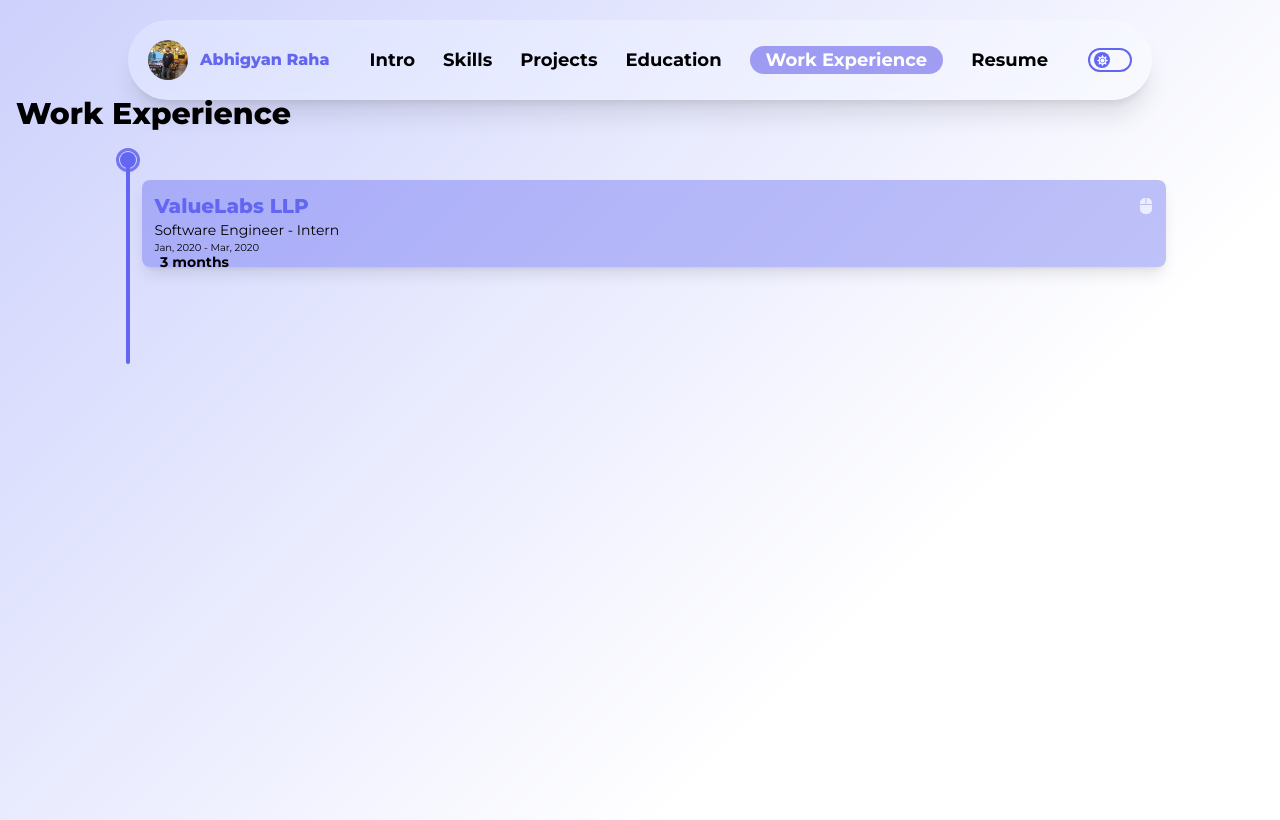
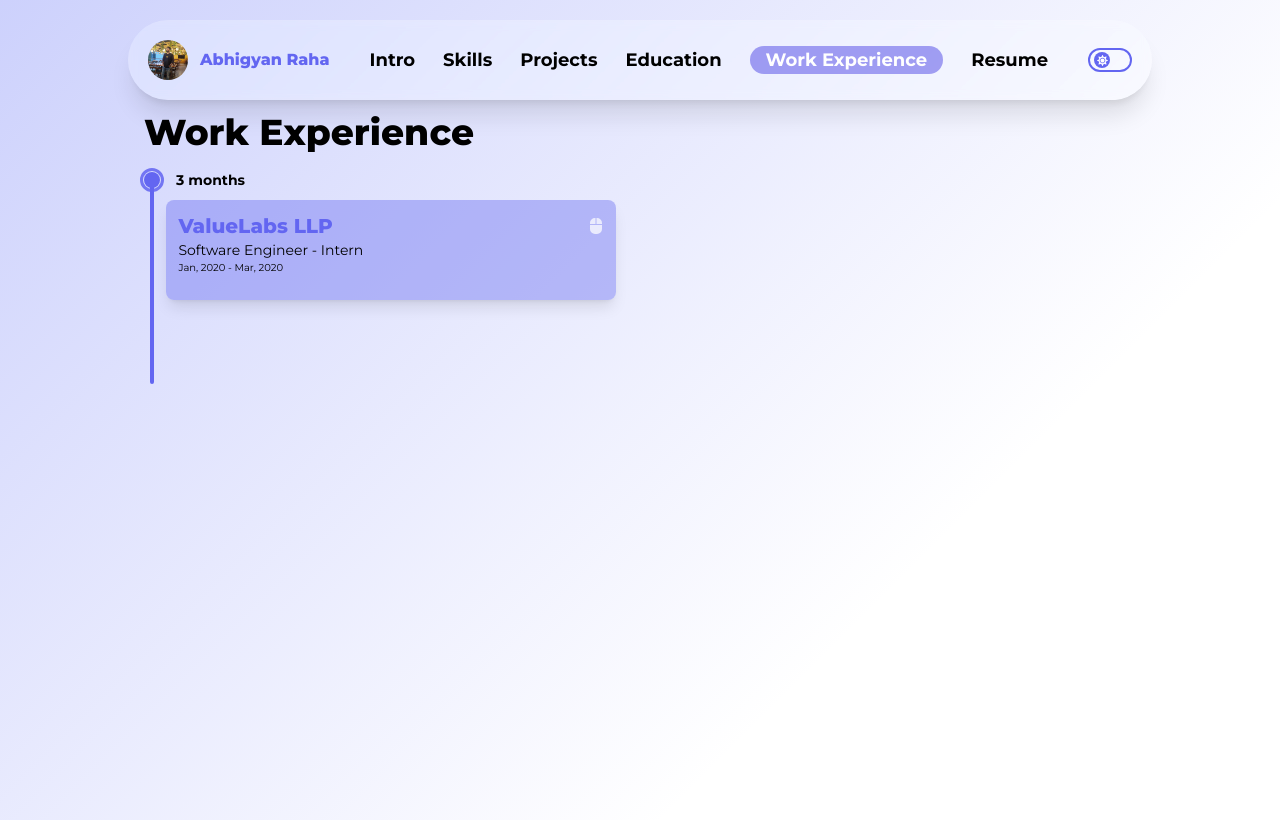
Before and after one commit to asnaeb1-dev/PortfolioWebsite, a React (Vite) app: page /work in a window 1280 px wide. Built offline with nearby package versions, Linux system fonts and the light colour scheme.

Commit message:
work experience path responsive

```diff
--- a/src/components/ui/pages/WorkExperiencePage/WorkExperiencePage.jsx
+++ b/src/components/ui/pages/WorkExperiencePage/WorkExperiencePage.jsx
@@ -1,19 +1,27 @@
-import {useEffect, useState} from 'react';
+import { useState} from 'react';
 import WorkExPath from '../../uicomponents/WorkExPath/WorkExPath';
 import { WorkExperience} from '../../../data/PersonalData';
+
+import MobileWorkExpCard from '../../uicomponents/WorkExPath/MobileWorkExpCard';
+import CompanyDetails from '../../uicomponents/WorkExPath/CompanyDetails';
+
 const WorkExperiencePage = () => {
-  const [clickedWorkExperience, setClickedWorkExperience] = useState(0);
-
-  useEffect(() => {
-    console.log(clickedWorkExperience);
-  }, [clickedWorkExperience]);
+  const [clickedWorkExperience, setClickedWorkExperience] = useState(-1);
 
   return (
-    <div className='h-[calc(100vh_-_60px)] overflow-hidden p-4 pl-0 flex flex-col justify-center'>
-      <h1 className='font-extrabold text-3xl pb-2 pl-4'>Work Experience</h1>
-      <div className='w-full h-full pl-4 overflow-y-auto overflow-x-hidden'>
-        <WorkExPath workExperience={WorkExperience.workList} onclick={index => setClickedWorkExperience(index)} />
+    <div className='h-[calc(100vh_-_60px)] overflow-hidden relative p-4 pl-0 flex flex-row lg:w-4/5 lg:mx-auto lg:pt-8'>
+      <div className='flex flex-col justify-center flex-1'>
+        <h1 className='font-extrabold text-3xl pb-2 pl-4 lg:text-4xl'>Work Experience</h1>
+        <div className='w-full h-full pl-4 overflow-y-auto overflow-x-hidden'>
+          <WorkExPath workExperience={WorkExperience.workList} onclick={index => setClickedWorkExperience(index)} />
+        </div>
       </div>
+      <div className='flex-0 md:flex-1 h-[calc(100vh_-_140px)] rounded-xl'>
+
+      </div>
+      {/* {
+        clickedWorkExperience !== -1 && <CompanyDetails companyDetails={WorkExperience[clickedWorkExperience]} />
+      } */}
     </div>
   );
 };
--- a/src/components/ui/uicomponents/WorkExPath/CompanyDetails.jsx
+++ b/src/components/ui/uicomponents/WorkExPath/CompanyDetails.jsx
@@ -39,7 +39,7 @@ const CompanyDetails = ({ companyDetails ={} }) => {
             </button>
           </div>
         </div>
-        <ProjectCard project={companyDetails?.projects[currentProject]}/>
+        {/* <ProjectCard project={companyDetails?.projects[currentProject]}/> */}
       </div>
     </div>
   );
--- /dev/null
+++ b/src/components/ui/uicomponents/WorkExPath/MobileWorkExpCard.jsx
@@ -0,0 +1,11 @@
+import "../../uicomponents/WorkExPath/workexpath.css";
+
+const MobileWorkExpCard = ({ cardData = {} }) => {
+  return (
+    <div className='absolute w-full h-[600px]  bottom-0 border-t-2 border-indigo-400 z-10 bg-white/30 backdrop-blur-lg backdrop-saturate-150 rounded-t-lg p-4'>
+      <h1 className="w-full font-semibold text-xl">{cardData.companyName}</h1>
+    </div>
+  )
+}
+
+export default MobileWorkExpCard;
--- a/src/components/ui/uicomponents/WorkExPath/WorkExPath.tsx
+++ b/src/components/ui/uicomponents/WorkExPath/WorkExPath.tsx
@@ -6,7 +6,7 @@ const WorkExPath = ({ workExperience = [], onclick }) => {
     const [currentPosition, setCurrentPosition] = useState(0);
     return (
 			<div className='w-full md:w-56 flex justify-center'>
-				<div className='w-full h-full flex flex-col items-start md:items-center'>
+				<div className='w-full h-full flex flex-col items-start'>
 					{
 						workExperience?.map((company, index) => {
 							return (
@@ -50,7 +50,7 @@ const IndividualWorkExPath = ({ begin = false, isDone, onclick, index = 0, end =
 						index={index}
 					/>
 			}
-			<span className={`absolute w-[100dvh] text-sm font-bold opacity-0 top-2.5 left-[140%] lg:top-1/2  ${start && "opacity-100"} ${index % 2 === 0 ? "lg:left-[40px] lg:text-start": "lg:right-[40px] lg:text-right"}`}>
+			<span className={`absolute w-[100dvh] text-sm h-0 font-bold opacity-0 top-2.5 left-[200%] ${start && "opacity-100"} `}>
 				{details?.timeSpan}
 			</span>
 		</div>
--- a/src/components/ui/uicomponents/WorkExPath/WorkExpCard.jsx
+++ b/src/components/ui/uicomponents/WorkExPath/WorkExpCard.jsx
@@ -5,7 +5,7 @@ const WorkExpCard = ({ workDetails =  {}, index = 0, start, onclick }) => {
 	return (
 		<div
 			onClick={onclick}
-					className={`h-auto workexpcard hover:scale-[104%] shadow-lg hover:shadow-2xl bg-indigo-500/40 ${start ? "opacity-100" : "opacity-0"} p-3 w-[80dvw] top-10 left-[140%] `}
+			className={`h-auto workexpcard hover:scale-[102%] shadow-lg hover:shadow-2xl bg-indigo-500/40 ${start ? "opacity-100" : "opacity-0"} p-3 w-[80dvw] max-w-[300px] md:max-w-[350px] xl:max-w-[450px] xl:h-[100px] top-10 left-[140%]`}
 		>
 			<div className='flex flex-col gap-3'>
 				<div className='flex flex-col'>
@@ -18,7 +18,6 @@ const WorkExpCard = ({ workDetails =  {}, index = 0, start, onclick }) => {
 					<p className='text-[12px] lg:text-sm'>{workDetails.designation}</p>
 					<p className='text-[10px]'>{workDetails.duration}</p>
 				</div>
-
 			</div>
 		</div>
 	)
--- a/src/components/ui/uicomponents/WorkExPath/workexpcard.css
+++ b/src/components/ui/uicomponents/WorkExPath/workexpcard.css
@@ -5,5 +5,24 @@
     transition: all;
     border-radius: 0.5rem;
     transition-duration: 500ms;
-    transition-delay: 200ms;
 }
+
+.animateWindowOpen {
+    animation: openWindow 0.7s ease 0.2s forwards;
+}
+
+.animateWindowClose {
+    animation: closeWindow 0.7s ease 0.2s forwards;
+}
+
+@keyframes openWindow {
+    to {
+        height: calc(100dvh - 117px);
+    }
+}
+
+@keyframes closeWindow {
+    to {
+        height: 0;
+    }
+}
```
Lines whose indentation alone changed are shown as unchanged.
